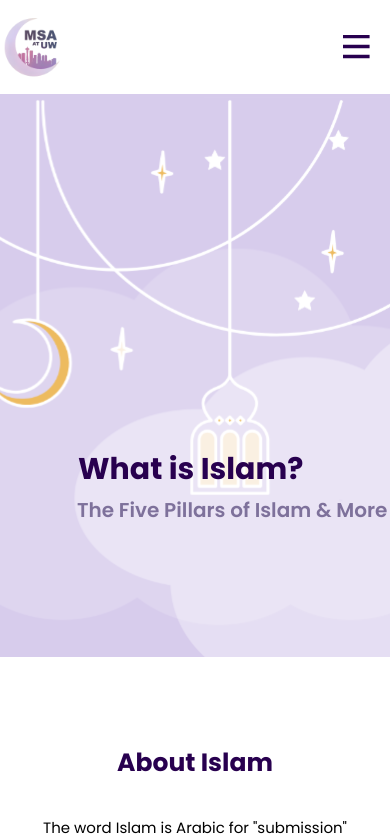
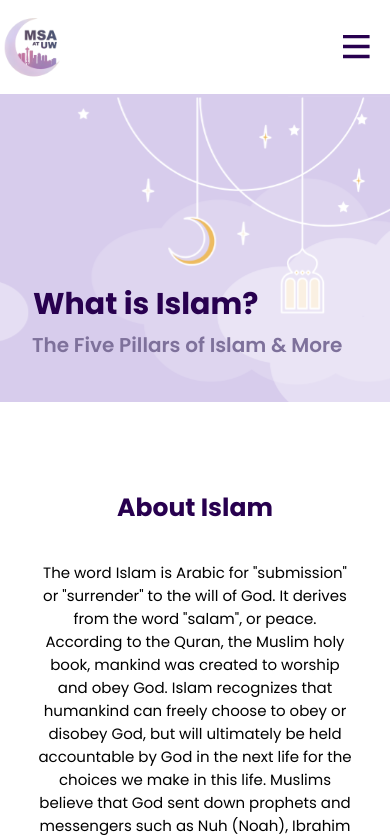
Before and after one commit to webimpactuw/muslim-student-assoc, a React (Create React App) app in the folder msa-react/: page /about/islam in a window 390 px wide. Shown: the top 838 px of the page. Built offline with nearby package versions, Linux system fonts and the light colour scheme.

Commit message:
finished header styling and changed ih history title for mobile styling

```diff
--- a/msa-react/src/App.css
+++ b/msa-react/src/App.css
@@ -115,7 +115,8 @@ IH HOME
 /* IH Home header section */
 .header-section {
     background: no-repeat top right/cover url('./assets/backgrounds/main-bg.svg') var(--bg-light-purple);
-    padding: 350px 0px 130px 75px;}
+    padding: 350px 0px 130px 75px;
+}
 
 .body-section {
     padding: 100px 80px;
@@ -158,6 +159,11 @@ IH HOME
     display: flex;
     margin-top: 50px;
     gap: 5vw;
+}
+
+.ih-history-title {
+    padding-left: 0;
+    text-align: center;
 }
 
 .column {
@@ -469,6 +475,15 @@ FOOTER
         padding-right: 5vw;
     }
 
+    /*
+    IH HOME
+    */
+
+    .header-section {
+        background: no-repeat top right/cover url('./assets/backgrounds/main-bg.svg') var(--bg-light-purple);
+        padding: 185px 0px 40px 30px;
+    }
+
     /* ih prayer times table scaling and padding */
     .body-section { padding: 6vh 0; }
     .ih-content, .ih-history-content, .history-next
@@ -477,7 +492,7 @@ FOOTER
         margin-top: 50px;
     }
     .ih-content-table {
-        height: 600px;
+        height: 55vh;
         padding-bottom: 70px;
     }
     #frame { width: 111%; height: 120%; }
```
